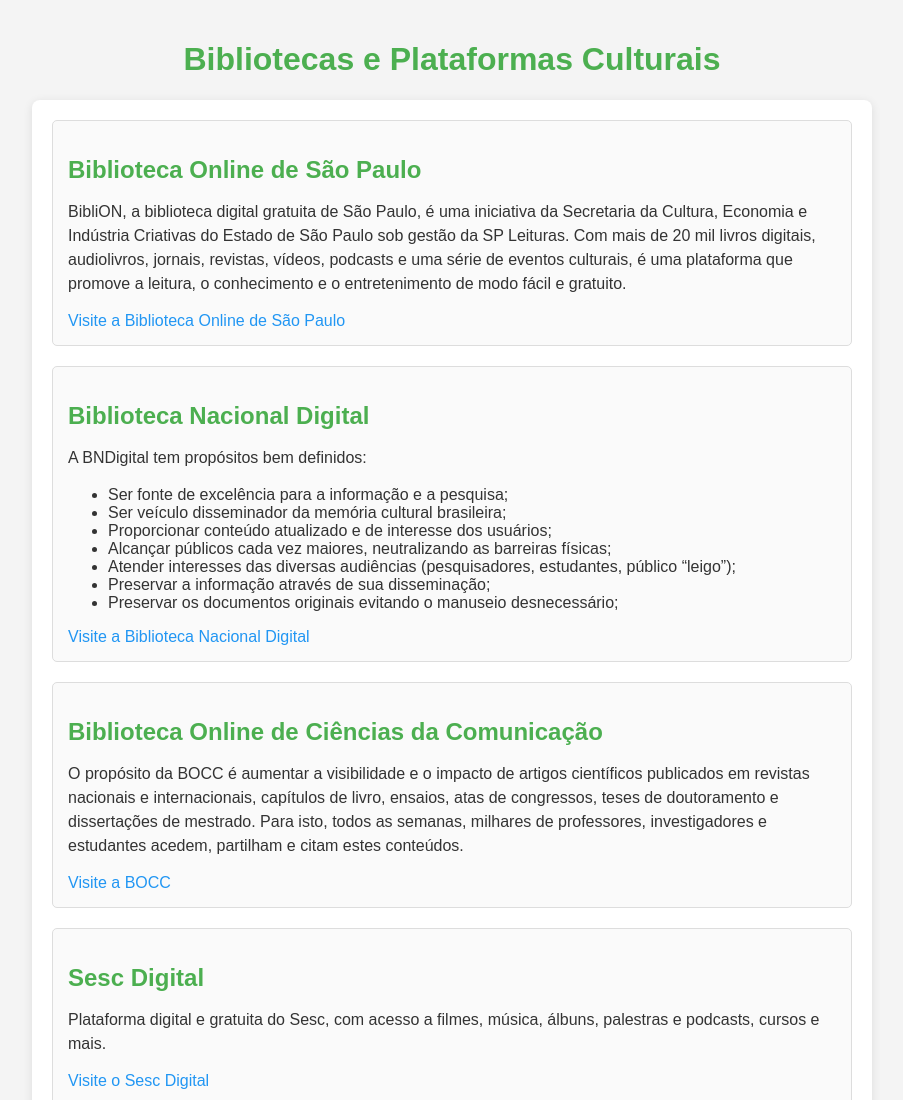
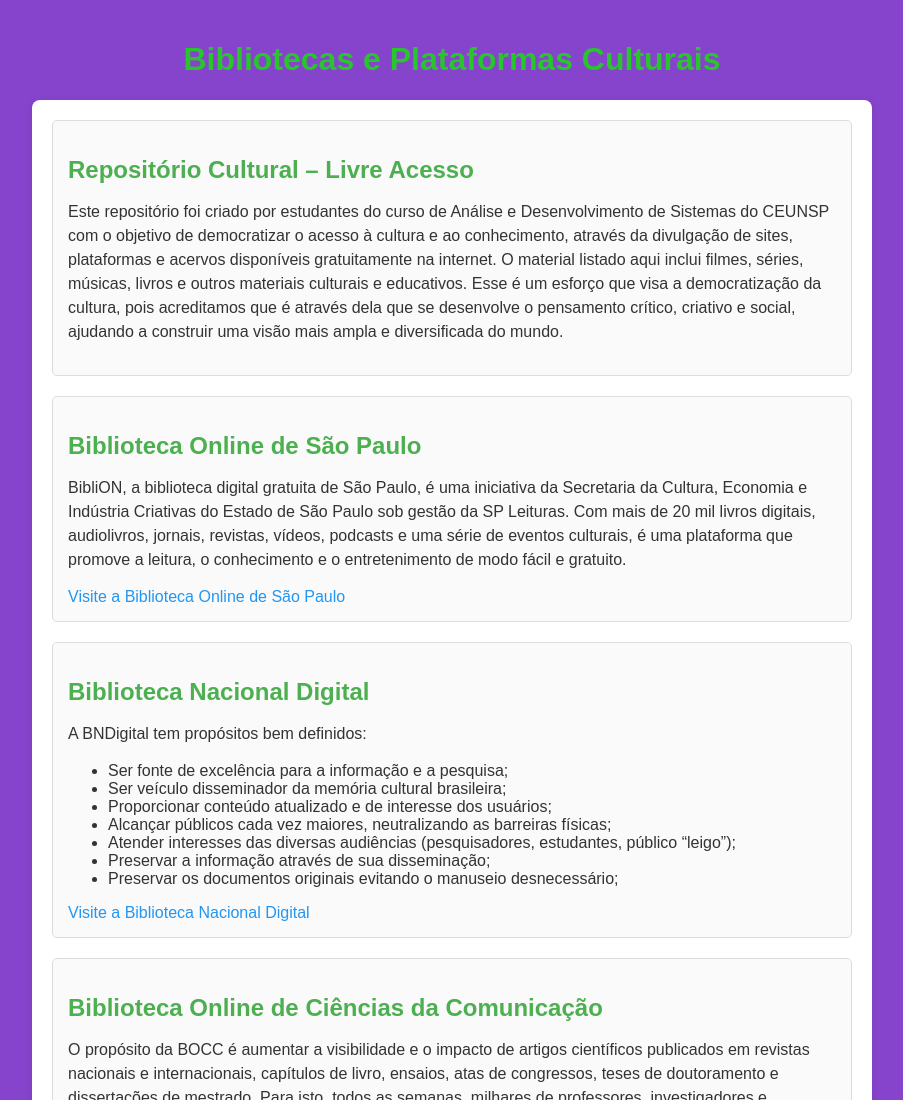
Before and after one commit to ads2024cs/LandingPageCeunsp, a plain HTML site: page index.html in a window 1280 px wide. Shown: the top 1100 px of the page, without its empty margins (188-1091 px from the left). Drawn offline with Linux system fonts and the light colour scheme.

Commit message:
Update index.html

```diff
--- a/index.html
+++ b/index.html
@@ -7,14 +7,14 @@
     <style>
         body {
             font-family: Arial, sans-serif;
-            background-color: #f4f4f4;
+            background-color: rgb(134, 68, 204);
             color: #333;
             margin: 0;
             padding: 20px;
         }
         h1 {
             text-align: center;
-            color: #4CAF50;
+            color: #28c52d;
         }
         .container {
             max-width: 800px;
@@ -51,6 +51,12 @@
 
     <h1>Bibliotecas e Plataformas Culturais</h1>
     <div class="container">
+
+        <div class="library">
+            <h2>Repositório Cultural – Livre Acesso</h2>
+            <p>Este repositório foi criado por estudantes do curso de Análise e Desenvolvimento de Sistemas do CEUNSP com o objetivo de democratizar o acesso à cultura e ao conhecimento, através da divulgação de sites, plataformas e acervos disponíveis gratuitamente na internet. O material listado aqui inclui filmes, séries, músicas, livros e outros materiais culturais e educativos.
+                Esse é um esforço que visa a democratização da cultura, pois acreditamos que é através dela que se desenvolve o pensamento crítico, criativo e social, ajudando a construir uma visão mais ampla e diversificada do mundo.</p>
+        </div>
 
         <div class="library">
             <h2>Biblioteca Online de São Paulo</h2>
```
